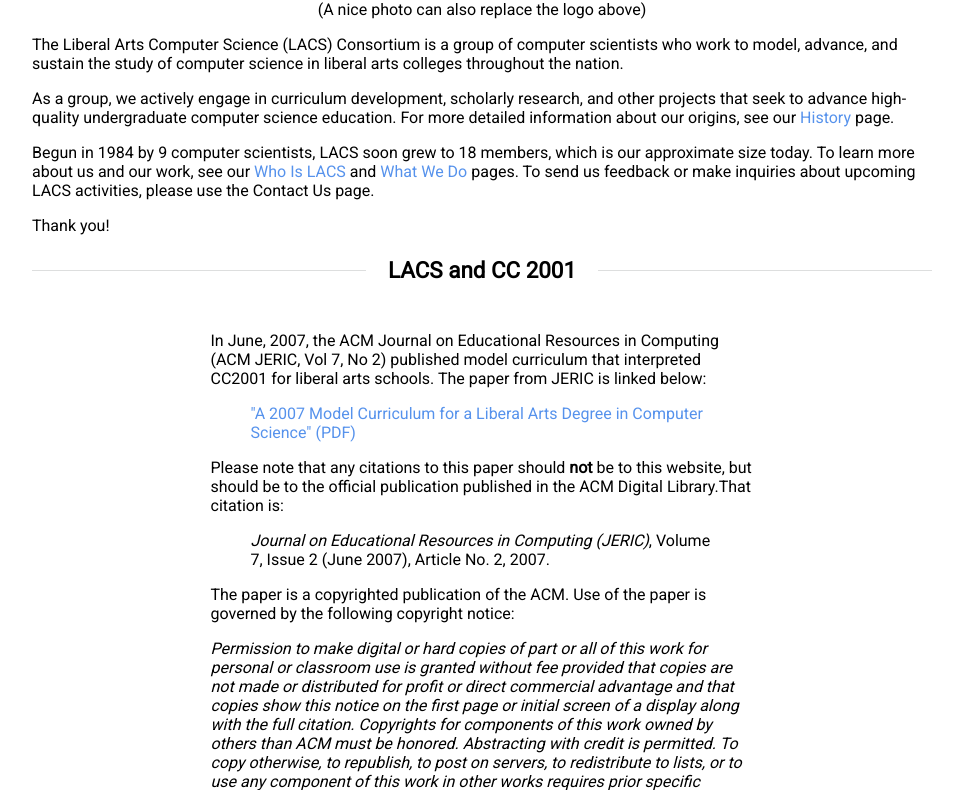
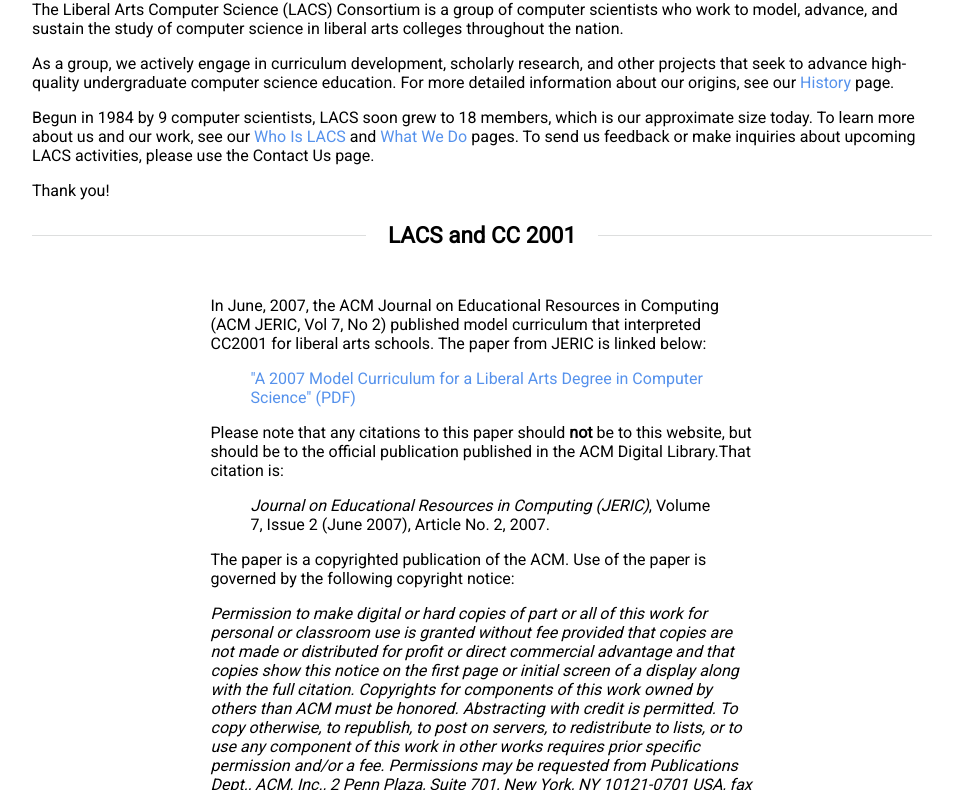
Before and after one commit to lacs-consortium/lacs-consortium.github.io, a plain HTML site: page index.html in a window 1280 px wide. Shown: the part 234-1024 px from the top of the page, without its empty margins (158-1121 px from the left). Drawn offline with nearby package versions, Linux system fonts and the light colour scheme.

Commit message:
Remove placeholder text from index.html
Removed placeholder text from the logo section.

```diff
--- a/index.html
+++ b/index.html
@@ -14,7 +14,7 @@
   <div class="content">
 
     <img src='static/lacslogo.gif' style='display: block;margin:0.67em auto;'>
-    <p style='text-align:center;'> (A nice photo can also replace the logo above)</p>
+    <p style='text-align:center;'> </p>
 
     <p>
       The Liberal Arts Computer Science (LACS) Consortium is a group of computer scientists
```
